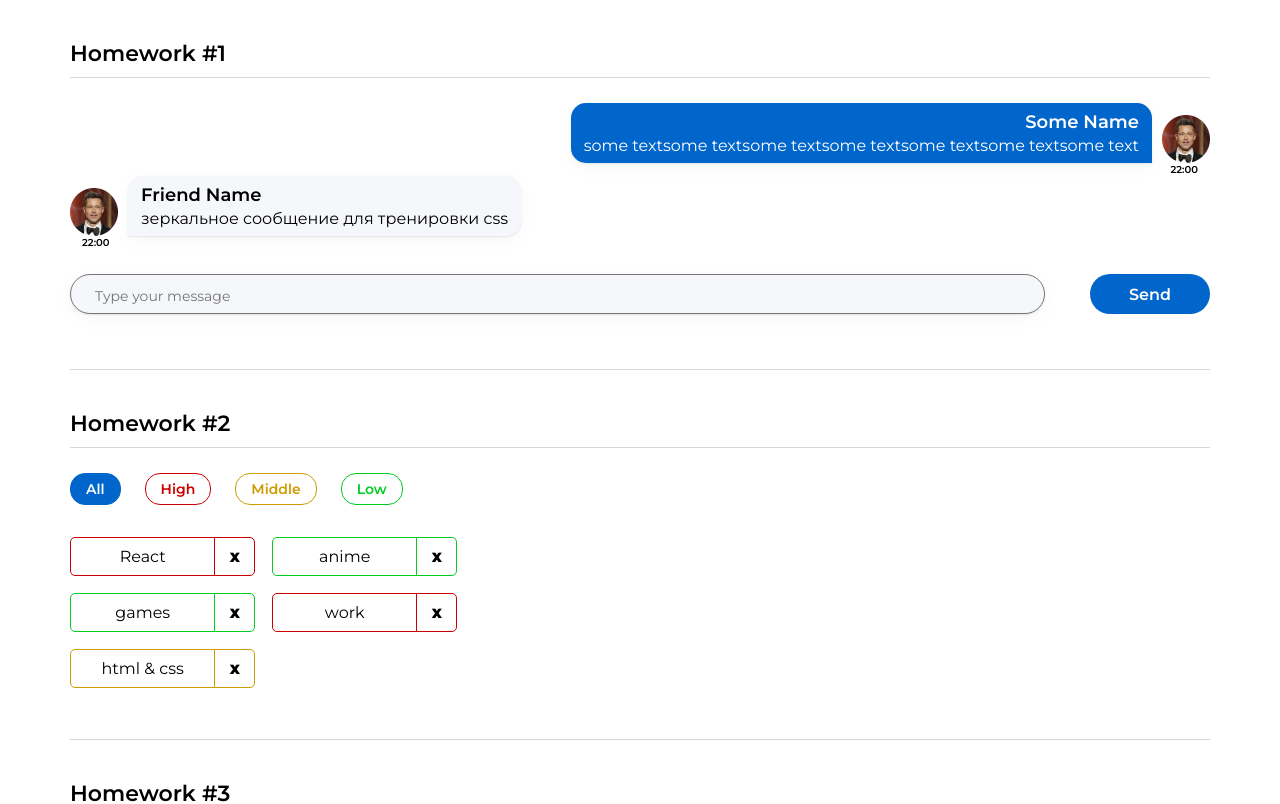
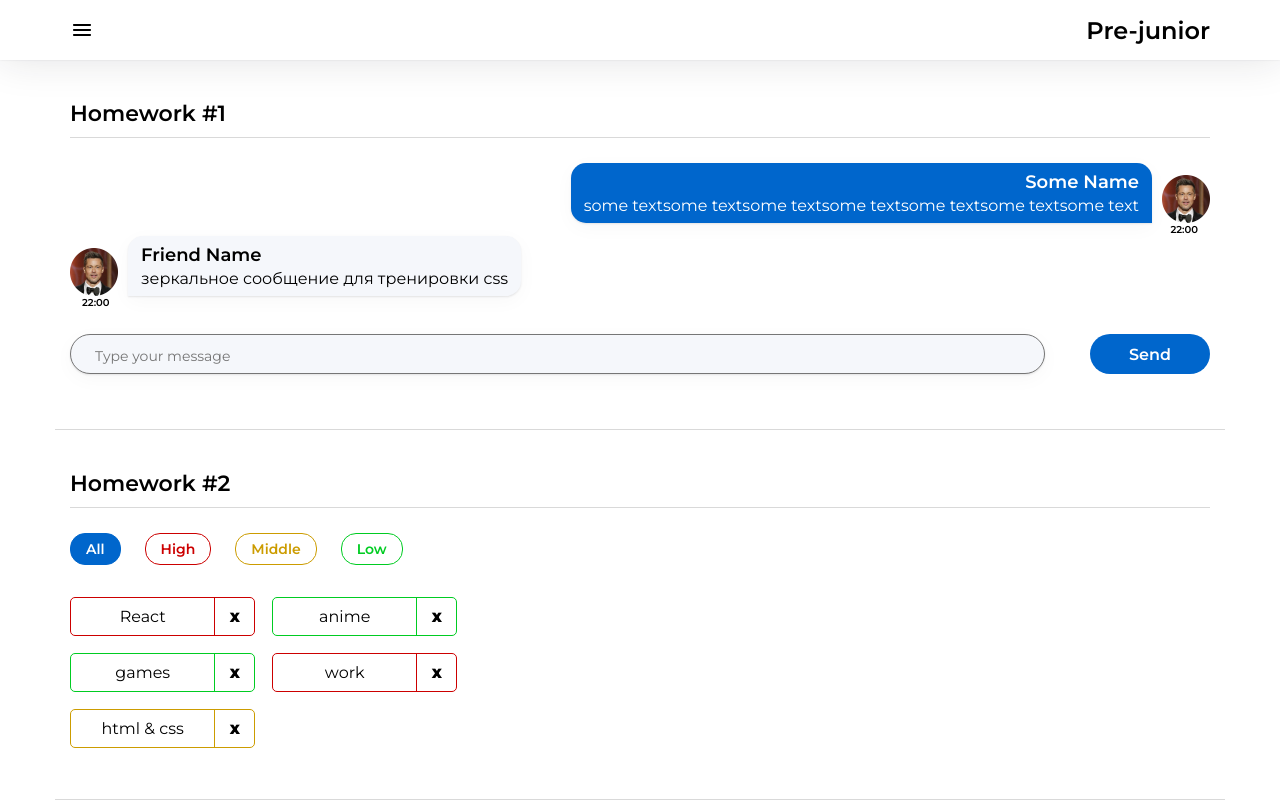
Before and after one commit to AnatolyPautovDev/HW, a React (Create React App) app: page /#/pre-junior in a window 1280 px wide. Shown: the top 804 px of the page. Built offline with nearby package versions, Linux system fonts and the light colour scheme.

Commit message:
hw-5 completed

```diff
--- a/src/s1-main/App.module.css
+++ b/src/s1-main/App.module.css
@@ -1,14 +1,19 @@
 @import url('https://fonts.googleapis.com/css2?family=Montserrat:ital,wght@0,100..900;1,100..900&display=swap');
+
 .App {
-    --header_height: 60px;
+  --header_height: 60px;
+  /*max-width:  calc(1140px + 15px * 2);*/
+  /*padding-inline: 15px;*/
+  /*margin: 0 auto;*/
 }
 
 .hwWrapper {
+  max-width:  calc(1140px + 15px * 2);
+  padding-inline: 15px;
+  margin: 0 auto;
   display: flex;
   flex-direction: column;
-  width: 1140px;
   min-height: 370px;
-  margin: 0 auto;
   padding-top: 40px;
   gap: 25px;
   border-bottom: 1px solid #d9d9d9;
--- a/src/s1-main/App.tsx
+++ b/src/s1-main/App.tsx
@@ -1,23 +1,20 @@
 import React from 'react'
 import s from './App.module.css'
-import HW1 from '../s2-homeworks/hw01/HW1'
-import HW2 from "../s2-homeworks/hw02/HW2";
-import HW3 from "../s2-homeworks/hw03/HW3";
-import HW4 from "../s2-homeworks/hw04/HW4";
+import HW5 from "../s2-homeworks/hw05/HW5";
 
 function App() {
-    return (
-        <div className={s.App}>
-            <HW1/>
-            {/*раскомментировать по ходу выполнения*/}
-            <HW2/>
-            <HW3/>
-            <HW4/>
+  return (
+    <div className={s.App}>
+      {/*<HW1/>*/}
+      {/*раскомментировать по ходу выполнения*/}
+      {/*<HW2/>*/}
+      {/*<HW3/>*/}
+      {/*<HW4/>*/}
 
-            {/*при выполнении дз 5 и более - закомментировать здесь дз 1-4, так как они есть внутри дз 5*/}
-            {/*<HW5/>*/}
-        </div>
-    )
+      {/*при выполнении дз 5 и более - закомментировать здесь дз 1-4, так как они есть внутри дз 5*/}
+      <HW5 />
+    </div>
+  );
 }
 
 export default App
--- a/src/s2-homeworks/hw01/HW1.tsx
+++ b/src/s2-homeworks/hw01/HW1.tsx
@@ -4,6 +4,7 @@ import MessageSender from './message-sender/MessageSender'
 import s2 from '../../s1-main/App.module.css'
 import FriendMessage from './friend-message/FriendMessage'
 import avatar from './avatar.png'
+import {hrHR} from "@mui/material/locale";
 
 /*
 * 1 - описать тип MessageType
--- a/src/s2-homeworks/hw05/Pages.tsx
+++ b/src/s2-homeworks/hw05/Pages.tsx
@@ -16,17 +16,12 @@ function Pages() {
         <div>
             {/*Routes выбирает первый подходящий роут*/}
             <Routes>
-                {/*роутинг будут писать студенты*/}
-                {/*в начале мы попадаем на страницу '/' и переходим сразу на страницу /pre-junior*/}
-                {/*<Route ...*/}
-
-                {/*роуты для /pre-junior, /junior, /junior-plus*/}
-                {/*<Route ...*/}
-                {/*<Route ...*/}
-                {/*<Route ...*/}
-
-                {/*роут для несуществующей страницы должен отрисовать <Error404 />*/}
-                {/*<Route ...*/}
+              <Route path='/' element={<Navigate to={PATH.PRE_JUNIOR}/>} />
+              <Route path={PATH.PRE_JUNIOR} element={<PreJunior/>}/>
+              <Route path={PATH.JUNIOR} element={<Junior/>}/>
+              <Route path={PATH.JUNIOR_PLUS} element={<JuniorPlus/>}/>
+              <Route path='/error404' element={<Error404/>}/>
+              <Route path ='/*' element={<Navigate to={'/error404'}/>}/>
             </Routes>
         </div>
     )
--- a/src/s2-homeworks/hw05/header/Header.module.css
+++ b/src/s2-homeworks/hw05/header/Header.module.css
@@ -1,8 +1,24 @@
 .burgerMenuIcon {
+  cursor: pointer;
 }
 
 .header {
+  height: 60px;
+  box-shadow: 0 0 2px 0 rgba(29, 33, 38, 0.1), 0 0 40px 0 rgba(29, 33, 38, 0.13);
 }
 
+.wrapper {
+  display: flex;
+  justify-content: space-between;
+  align-items: center;
+  max-width:  calc(1140px + 15px * 2);
+  padding-inline: 15px;
+  margin: 0 auto;
+  height: 100%;
+}
+
+
 .header h1 {
+  font-weight: 600;
+  font-size: 24px;
 }
--- a/src/s2-homeworks/hw05/header/Header.tsx
+++ b/src/s2-homeworks/hw05/header/Header.tsx
@@ -24,14 +24,16 @@ export const Header: FC<PropsType> = ({handleOpen}) => {
     return (
         <>
             <div id={'hw5-header'} className={s.header}>
-                <img
+                <div className={s.wrapper}>
+                  <img
                     src={burgerIcon}
                     id={'hw5-burger-menu'}
                     className={s.burgerMenuIcon}
                     onClick={handleOpen}
                     alt={'open menu'}
-                />
-                <h1>{pageName}</h1>
+                  />
+                  <h1>{pageName}</h1>
+                </div>
             </div>
         </>
     )
--- a/src/s2-homeworks/hw05/sidebar/Sidebar.module.css
+++ b/src/s2-homeworks/hw05/sidebar/Sidebar.module.css
@@ -1,25 +1,74 @@
 .sidebar {
+  position: fixed;
+  top: 0;
+  bottom: 0;
+  width: 317px;
+  transition: 0.2s ease-in;
+  left: -317px;
+
+  background: #fff;
+  z-index: 1;
 }
 
 .sidebar.open {
+  transition: 0.2s ease-out;
+  left: 0;
+  box-shadow: 0 1px 2px 0 rgba(29, 33, 38, 0.1), 0 10px 40px 0 rgba(29, 33, 38, 0.13);
 }
 
 .background {
+  position: fixed;
+  top: 0;
+  right: 0;
+  left: 0;
+  bottom: 0;
+  z-index: 0;
+  backdrop-filter: blur(1px);
+  background: rgba(0, 0, 0, 0.4)
 }
 
 .nav {
+  margin-top: 60px;
+  display: flex;
+  flex-direction: column;
+  align-items: center;
+  row-gap: 45px;
 }
 
 .nav a {
+  font-weight: 600;
+  font-size: 22px;
+  color: #000;
+  text-decoration: none;
 }
 
 .nav a:hover {
+  color: #58acff;
 }
 
 .nav a.active {
+  text-decoration: underline;
+  text-decoration-skip-ink: none;
+  color: #0059b2;
 }
+
+.nav a:active {
+  color: #3d6b99;
+}
+
 .close {
+  position: absolute;
+  height: 24px;
+  width: 24px;
+  right: 24px;
+  top: 16px;
+
+  background-color: transparent;
+  border: none;
+  cursor: pointer;
 }
 
 .close img {
+  height: 24px;
+  width: 24px;
 }
--- a/src/s2-homeworks/hw05/sidebar/Sidebar.tsx
+++ b/src/s2-homeworks/hw05/sidebar/Sidebar.tsx
@@ -1,5 +1,5 @@
 import React, {FC} from 'react'
-import {NavLink} from 'react-router-dom'
+import {NavLink, useLocation} from 'react-router-dom'
 import s from './Sidebar.module.css'
 import {PATH} from '../Pages'
 import closeIcon from './closeOutline.svg'
@@ -10,6 +10,8 @@ type PropsType = {
 }
 
 export const Sidebar: FC<PropsType> = ({open, handleClose}) => {
+  const location = useLocation()
+  const currentPath = location.pathname
     const sidebarClass = s.sidebar
         + (open ? ' ' + s.open : '')
     return (
@@ -31,7 +33,7 @@ export const Sidebar: FC<PropsType> = ({open, handleClose}) => {
                         id={'hw5-pre-junior-link'}
                         to={PATH.PRE_JUNIOR}
                         onClick={handleClose}
-                        // className={...} // делает студент
+                        className={currentPath === PATH.PRE_JUNIOR ? s.active : ''} // делает студент
                     >
                         Pre-junior
                     </NavLink>
@@ -39,7 +41,7 @@ export const Sidebar: FC<PropsType> = ({open, handleClose}) => {
                         id={'hw5-junior-link'}
                         to={PATH.JUNIOR}
                         onClick={handleClose}
-                        // className={...} // делает студент
+                        className={currentPath === PATH.JUNIOR ? s.active : ''} // делает студент
                     >
                         Junior
                     </NavLink>
@@ -47,7 +49,7 @@ export const Sidebar: FC<PropsType> = ({open, handleClose}) => {
                         id={'hw5-junior-plus-link'}
                         to={PATH.JUNIOR_PLUS}
                         onClick={handleClose}
-                        // className={...} // делает студент
+                        className={currentPath === PATH.JUNIOR_PLUS ? s.active : ''} // делает студент
                     >
                         Junior Plus
                     </NavLink>
```
Also changed, not shown: package.json (+4 -4 lines), 1 other file (tests, documents, lock files or other folders).
